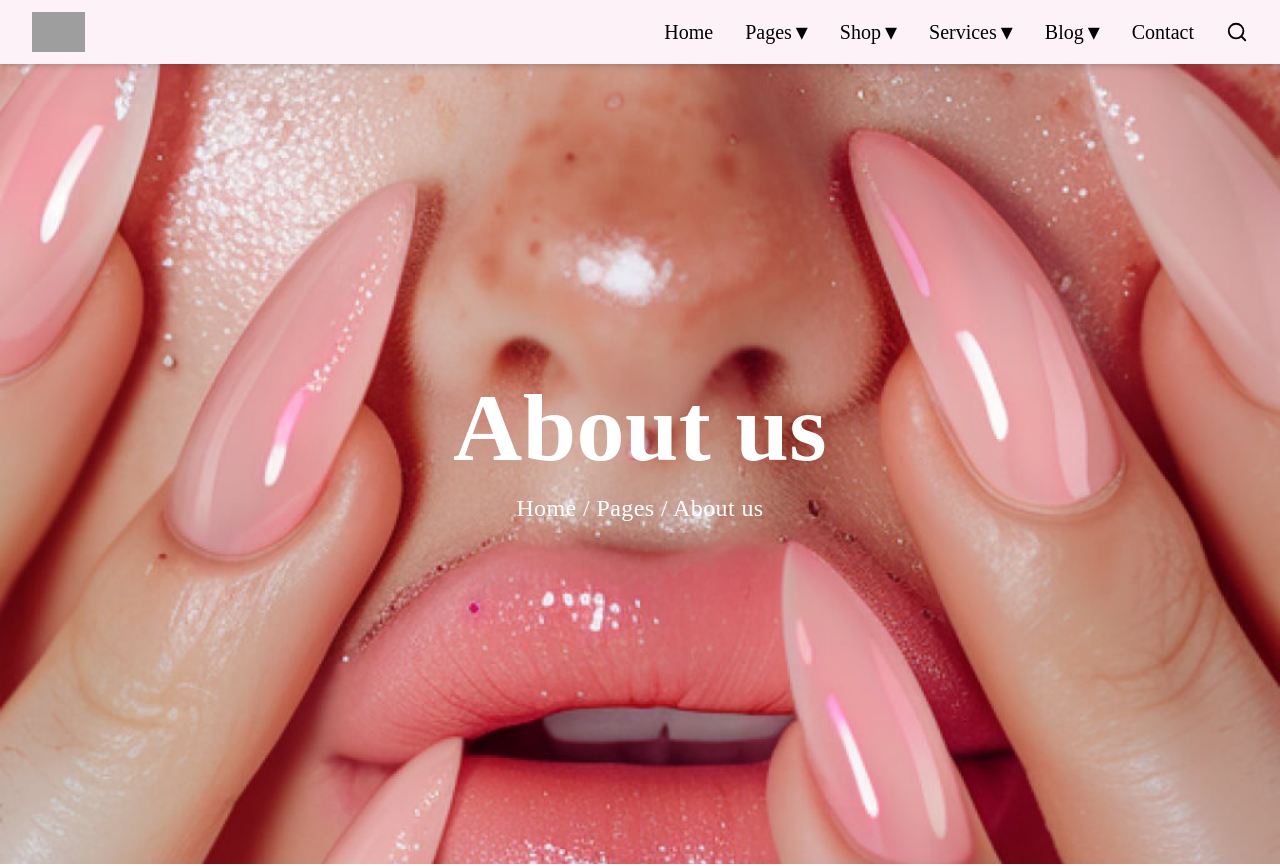
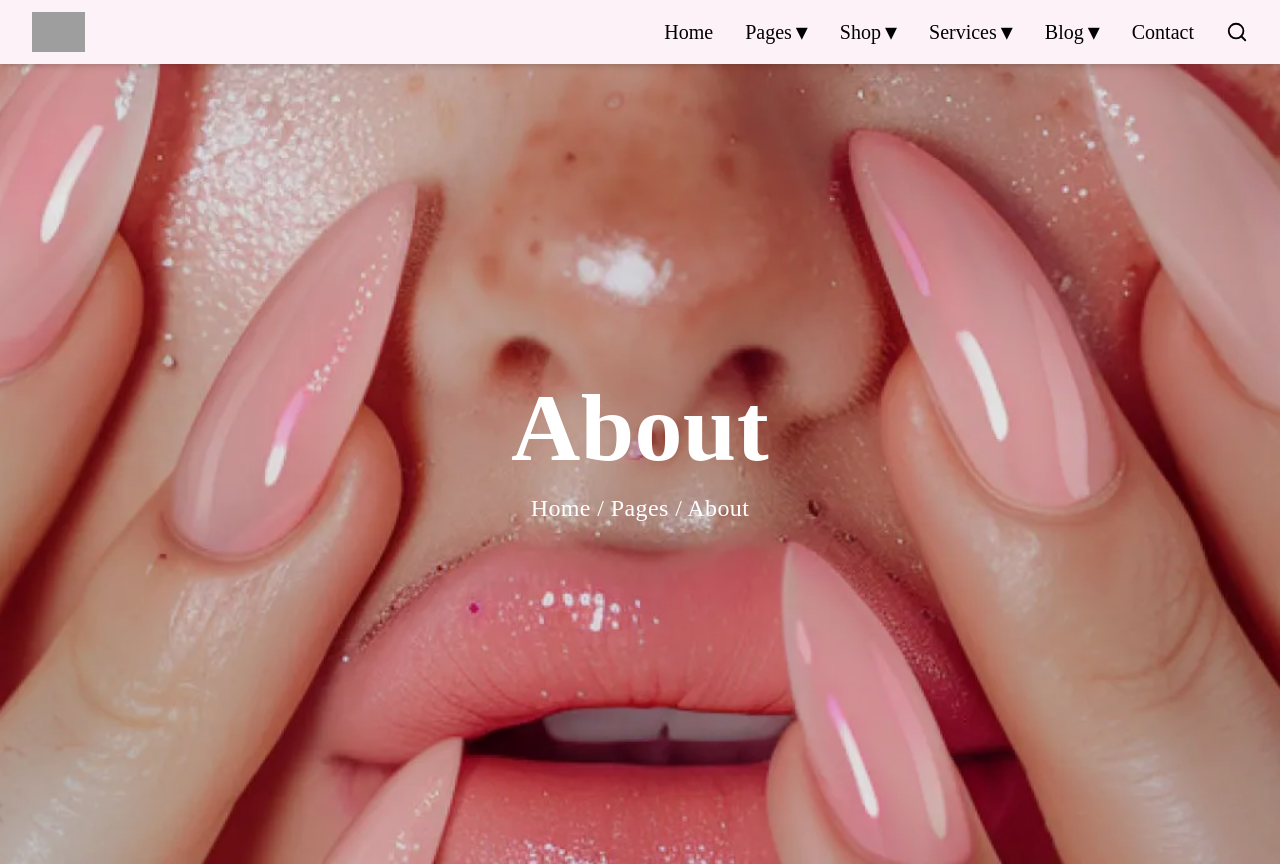
Before and after one commit to Blessing-2bam/Beauty-, a React (Vite) app: page /about in a window 1280 px wide. Shown: the top 866 px of the page. Built offline with nearby package versions, Linux system fonts and the light colour scheme; grey boxes are pictures that could not be loaded; a web font is replaced by a local one.

Commit message:
Update Hero components with optimized background images

```diff
--- a/src/About/Hero.jsx
+++ b/src/About/Hero.jsx
@@ -1,28 +1,27 @@
+
+
 import React from "react";
 import background_img3 from "../assets/background-3.jpg";
+import background_img3_webp from "../assets/background-3.webp";
 
 const Hero = () => {
   return (
-    <section className="relative w-full h-screen overflow-hidden ">
-      {/* Background Image */}
-      <div
-        className="absolute inset-0 bg-cover bg-no-repeat bg-fixed "
-        style={{
-          backgroundImage: `url(${background_img3})`,
-          backgroundSize: "cover",
-          backgroundPosition: "center",
-        }}
-      ></div>
+    <section className="relative w-full h-screen overflow-hidden">
+      {/* Background Image with WebP + fallback */}
+      <picture className="absolute inset-0 w-full h-full">
+        <source srcSet={background_img3_webp} type="image/webp" />
+        <img
+          src={background_img3}
+          alt="Shop Background"
+          className="w-full h-full object-cover"
+          loading="eager" // ensures fast load
+        />
+      </picture>
 
       {/* Overlay Text */}
-      <div className="absolute inset-0 flex flex-col items-center justify-center text-center text-white z-30 tracking-wide font-light ">
-        <h1 className="text-5xl md:text-8xl font-bold mb-4">
-          About us
-        </h1>
-        <p className="text-xl md:text-2xl mb-6">
-          Home / Pages / About us
-        </p>
-
+      <div className="absolute inset-0 flex flex-col items-center justify-center text-center text-white z-30 tracking-wide font-light bg-black/10">
+        <h1 className="text-5xl md:text-8xl font-bold mb-4">About</h1>
+        <p className="text-xl md:text-2xl mb-6">Home / Pages / About</p>
       </div>
     </section>
   );
--- a/src/Appointment/Hero.jsx
+++ b/src/Appointment/Hero.jsx
@@ -1,28 +1,27 @@
+
+
 import React from "react";
 import background_img3 from "../assets/background-3.jpg";
+import background_img3_webp from "../assets/background-3.webp";
 
 const Hero = () => {
   return (
-    <section className="relative w-full h-screen overflow-hidden ">
-      {/* Background Image */}
-      <div
-        className="absolute inset-0 bg-cover bg-no-repeat bg-fixed "
-        style={{
-          backgroundImage: `url(${background_img3})`,
-          backgroundSize: "cover",
-          backgroundPosition: "center",
-        }}
-      ></div>
+    <section className="relative w-full h-screen overflow-hidden">
+      {/* Background Image with WebP + fallback */}
+      <picture className="absolute inset-0 w-full h-full">
+        <source srcSet={background_img3_webp} type="image/webp" />
+        <img
+          src={background_img3}
+          alt="Shop Background"
+          className="w-full h-full object-cover"
+          loading="eager" // ensures fast load
+        />
+      </picture>
 
       {/* Overlay Text */}
-      <div className="absolute inset-0 flex flex-col items-center justify-center text-center text-white z-30 tracking-wide font-light ">
-        <h1 className="text-5xl md:text-8xl font-bold mb-4">
-          Appointment
-        </h1>
-        <p className="text-xl md:text-2xl mb-6">
-          Home / Pages / Appointment
-        </p>
-
+      <div className="absolute inset-0 flex flex-col items-center justify-center text-center text-white z-30 tracking-wide font-light bg-black/10">
+        <h1 className="text-5xl md:text-8xl font-bold mb-4">Appointment</h1>
+        <p className="text-xl md:text-2xl mb-6">Home / Pages / Appointment</p>
       </div>
     </section>
   );
--- a/src/Gallerys/Hero.jsx
+++ b/src/Gallerys/Hero.jsx
@@ -2,29 +2,26 @@
 
 import React from "react";
 import background_img3 from "../assets/background-3.jpg";
+import background_img3_webp from "../assets/background-3.webp";
 
 const Hero = () => {
   return (
-    <section className="relative w-full h-screen overflow-hidden ">
-      {/* Background Image */}
-      <div
-        className="absolute inset-0 bg-cover bg-no-repeat bg-fixed "
-        style={{
-          backgroundImage: `url(${background_img3})`,
-          backgroundSize: "cover",
-          backgroundPosition: "center",
-        }}
-      ></div>
+    <section className="relative w-full h-screen overflow-hidden">
+      {/* Background Image with WebP + fallback */}
+      <picture className="absolute inset-0 w-full h-full">
+        <source srcSet={background_img3_webp} type="image/webp" />
+        <img
+          src={background_img3}
+          alt="Shop Background"
+          className="w-full h-full object-cover"
+          loading="eager" // ensures fast load
+        />
+      </picture>
 
       {/* Overlay Text */}
-      <div className="absolute inset-0 flex flex-col items-center justify-center text-center text-white z-30 tracking-wide font-light ">
-        <h1 className="text-5xl md:text-8xl font-bold mb-4">
-          Gallery
-        </h1>
-        <p className="text-xl md:text-2xl mb-6">
-          Home / Pages / Gallery
-        </p>
-
+      <div className="absolute inset-0 flex flex-col items-center justify-center text-center text-white z-30 tracking-wide font-light bg-black/10">
+        <h1 className="text-5xl md:text-8xl font-bold mb-4">Gallery</h1>
+        <p className="text-xl md:text-2xl mb-6">Home / Pages / Gallery</p>
       </div>
     </section>
   );
```
